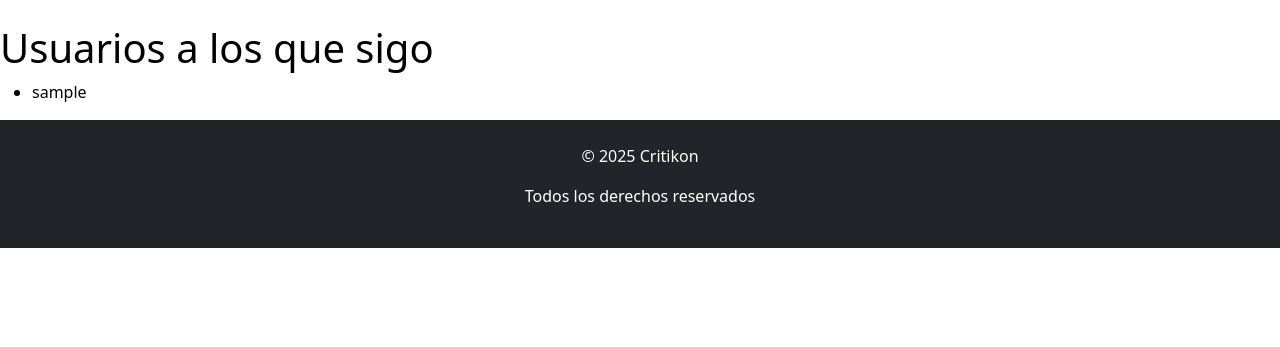
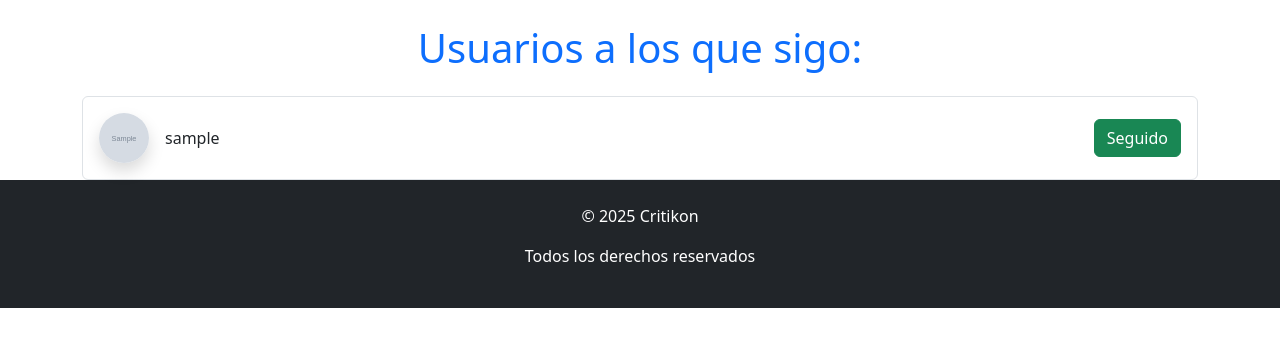
Before and after one commit to Carlos5Noob/Critikon-project, a Django app: page /critikon/mis-seguidos/ in a window 1280 px wide. Shown: the part 126-473 px from the top of the page. Run offline with Django 5.2, Linux system fonts and the light colour scheme; a user stored in the database is signed in; tables that the repository leaves empty hold one stand-in row (values such as "Sample post"); grey boxes marked "Sample" are stand-in pictures; some libraries are stand-ins or nearby versions.

Commit message:
cambio de diseño

```diff
--- a/app/templates/app/mis_seguidos.html
+++ b/app/templates/app/mis_seguidos.html
@@ -4,20 +4,66 @@
 
 {% block content %}
 
-    <h1>Usuarios a los que sigo</h1>
+<div class="container mt-4">
+    <h1 class="text-center text-primary mb-4">Usuarios a los que sigo:</h1>
 
     {% if mis_seguidos %}
+        <div class="list-group">
+            {% for usuario in mis_seguidos %}
+                <div class="list-group-item d-flex justify-content-between align-items-center py-3">
+                    <div class="d-flex align-items-center">
+                        {% if usuario.avatar %}
+                            <img src="{{ usuario.avatar.url }}" alt="avatar" class="rounded-circle shadow me-3" style="width: 50px; height: 50px;">
+                        {% endif %}
+                        <a href="{% url 'app:reviews_id' usuario.id %}" class="text-decoration-none text-dark">{{ usuario.username }}</a>
+                    </div>
+                    <button class="btn btn-success boton-seguir" data-user-id="{{ usuario.id }}">
+                       Seguido
+                    </button>
+                </div>
+            {% endfor %}
+        </div>
+    {% else %}
+        <p class="text-center">No hay seguidos.</p>
+    {% endif %}
+</div>
 
-    <ul>
-        {% for usuario in mis_seguidos %}
+    <script>
 
-            <li>{{ usuario.username }}</li>
+        document.querySelectorAll(".boton-seguir").forEach(boton => {
+            boton.addEventListener("click", function() {
+                let userId = this.getAttribute("data-user-id");
 
-        {% endfor %}
-    </ul>
+                fetch("{% url 'app:seguir_usuario' 0 %}".replace("0", userId), {
+                    method: "POST",
+                    headers: {
+                        "X-CSRFToken": getCSRFToken(),
+                        "X-Requested-With": "XMLHttpRequest"
+                    }
+                })
+                .then(response => response.json())
+                .then(data => {
+                    if (data.seguido) {
+                        // Seleccionar TODOS los botones con el mismo data-user-id
+                        document.querySelectorAll(`.boton-seguir[data-user-id='${userId}']`).forEach(btn => {
+                            btn.textContent = "Seguido";
+                            btn.classList.remove("btn-secondary");
+                            btn.classList.add("btn-success");
+                        });
+                    } else {
+                        document.querySelectorAll(`.boton-seguir[data-user-id='${userId}']`).forEach(btn => {
+                            btn.textContent = "Seguir";
+                            btn.classList.remove("btn-success");
+                            btn.classList.add("btn-secondary");
+                        });
+                    }
+                })
+                .catch(error => console.error("Error:", error));
+            });
+        });
 
-    {% else %}
-        <p>No hay seguidos.</p>
-    {% endif %}
-
+        function getCSRFToken() {
+            return document.querySelector("meta[name='csrf-token']").getAttribute("content");
+        }
+    </script>
 {% endblock %}
```
